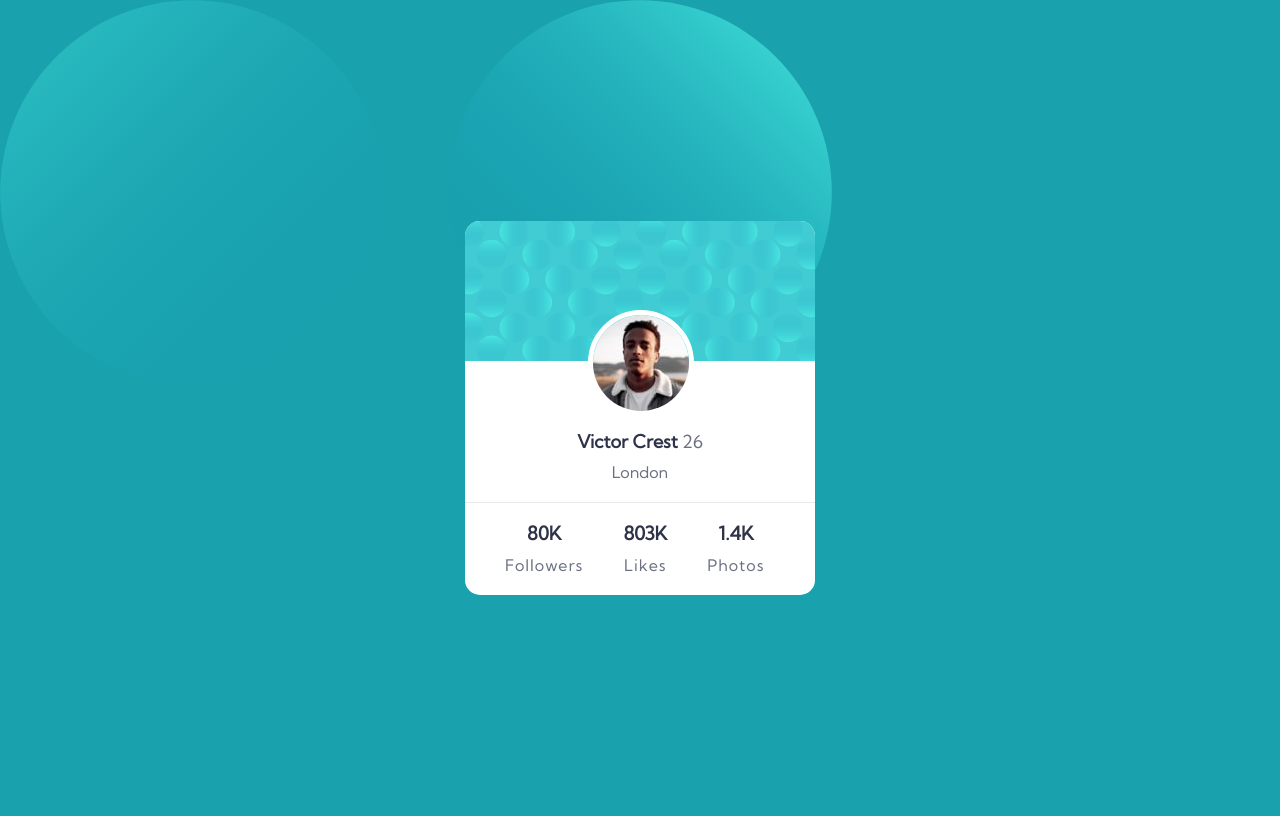
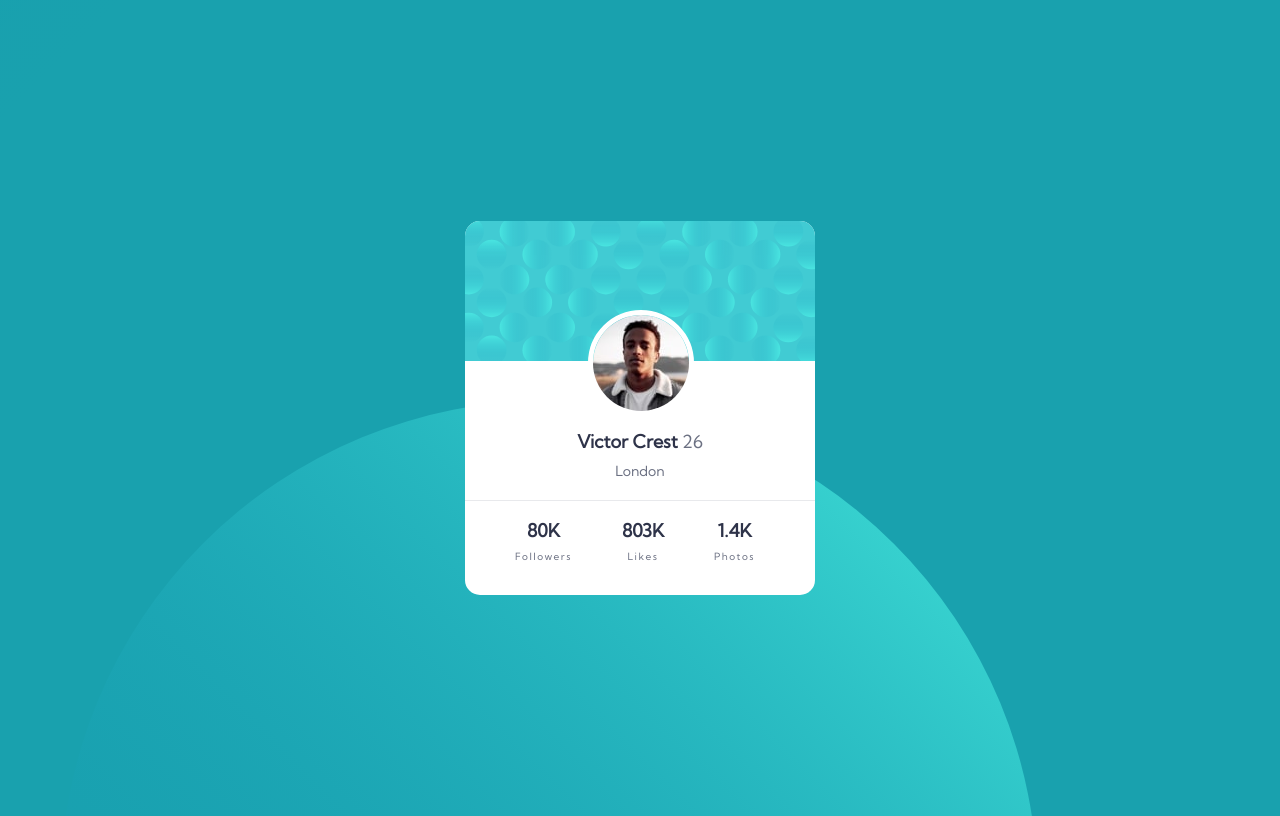
Before and after one commit to teonateona12/Profile-Card, a plain HTML site: page index.html in a window 1280 px wide. Drawn offline with Linux system fonts and the light colour scheme.

Commit message:
Changing some css

```diff
--- a/index.html
+++ b/index.html
@@ -18,21 +18,21 @@
       <img class="bg-img" src="bg-pattern-card.svg" />
       <img class="img-one" src="image-victor.jpg" />
       <h2 class="name">Victor Crest <span class="age">26</span></h2>
-      <p class="age">London</p>
+      <p class="london">London</p>
       <div class="underline"></div>
       <div class="main-two">
         <div class="div-one">
-          <h3 class="number">80K</h3>
+          <p class="number">80K</p>
           <p class="info">Followers</p>
         </div>
 
         <div class="div-one">
-          <h3 class="number">803K</h3>
+          <p class="number">803K</p>
           <p class="info">Likes</p>
         </div>
 
         <div class="div-one">
-          <h3 class="number">1.4K</h3>
+          <p class="number">1.4K</p>
           <p class="info">Photos</p>
         </div>
       </div>
--- a/style.css
+++ b/style.css
@@ -1,14 +1,13 @@
 body {
   background: url(bg-pattern-bottom.svg), url(bg-pattern-top.svg);
   background-color: #19a1ae;
-  background-position: left top, top center;
+  background-position: -100vh -90vh, 60px 50vh;
   background-repeat: no-repeat;
-  background-size: 30%, 30%;
   height: 100vh;
   display: flex;
   align-items: center;
   justify-content: center;
-  font-family: "Kumbh Sans";
+  font-family: "Kumbh Sans", sans-serif;
 }
 .img-one {
   display: flex;
@@ -40,12 +39,16 @@ img {
   margin-bottom: 0;
   font-size: 18px;
 }
-.age {
+.age,
+.london {
   font-weight: 400;
   color: #6b7082;
   text-align: center;
   margin-bottom: 0;
   margin-top: 9px;
+}
+.london {
+  font-size: 14px;
 }
 .underline {
   background-color: #e8e9ec;
@@ -56,18 +59,22 @@ img {
   display: flex;
 }
 .number {
-  font-weight: 900;
   color: #2e3349;
   text-align: center;
-  margin-bottom: 10px;
+  font-weight: 700;
+  font-size: 18px;
+  margin-bottom: 9px;
 }
 .info {
-  font-weight: 400;
-  color: #6b7082;
   text-align: center;
   letter-spacing: 1px;
   margin-top: 0;
+  color: #6b7082;
+  font-weight: 400;
+  font-size: 10px;
+  letter-spacing: 1.5px;
+  line-height: 12px;
 }
 .div-one {
-  margin: 0 0 10px 40px;
+  margin: 0 0 10px 50px;
 }
```
